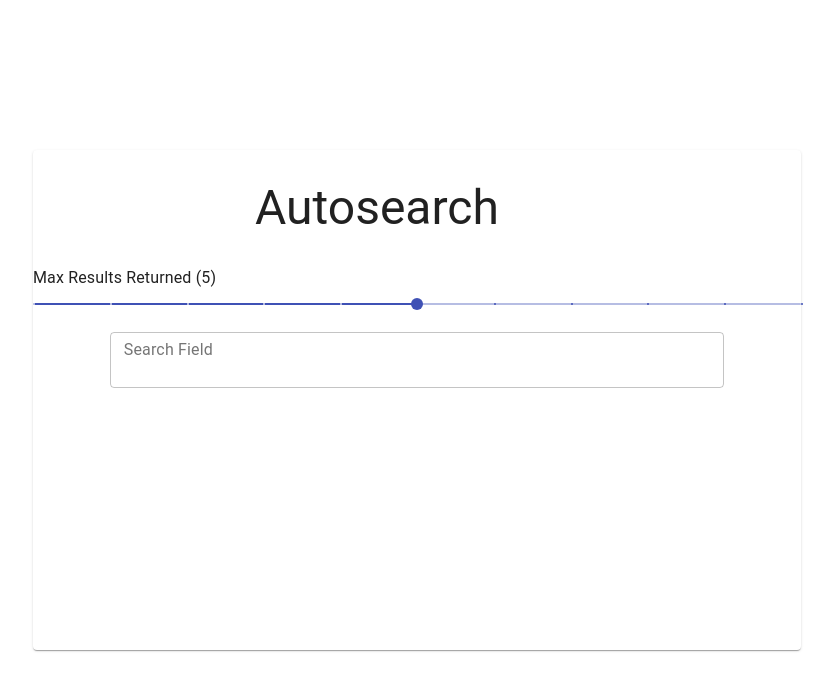
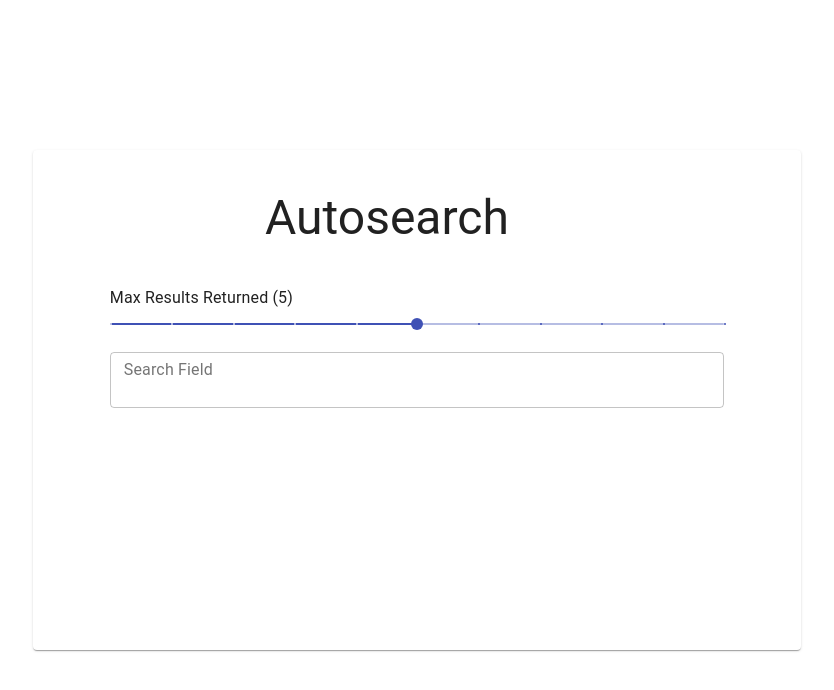
Before and after one commit to GandalfGrey123/autocomplete-excercise, a React (Create React App) app in the folder application/: page / in a window 1280 px wide. Shown: the top 690 px of the page, without its empty margins (223-1057 px from the left). Built offline with nearby package versions, Linux system fonts and the light colour scheme; the HTML template or start-up script is replaced by a standard one.

Commit message:
Update search-form.js

```diff
--- a/application/src/modules/autosearch/styles/search-form.js
+++ b/application/src/modules/autosearch/styles/search-form.js
@@ -1,3 +1,8 @@
+var textFieldWidth = '80%';
+var textFieldLeftOffset = '10%';
+
+var sliderWidth = '80%';
+
 const styles = theme => ({
  formBody: {
   width: '60%',
@@ -10,19 +15,28 @@ const styles = theme => ({
 
  formTitle:{
   marginLeft:'25%',
-  padding: 30,
+  padding: 40,
  },
 
  textField:{
-  marginLeft:'10%',
+  marginLeft:textFieldLeftOffset,
   paddingTop:10,
-  width:'80%',
+  width:textFieldWidth,
  },
 
- suggestions:{
-  marginLeft:'10%',
-  width:'80%',
- }
+ suggestionsBox:{
+  marginLeft:textFieldLeftOffset,
+  width:textFieldWidth,
+ },
+
+ hideBox:{
+  display: 'none',
+ },
+
+ maxSlider:{
+  marginLeft:textFieldLeftOffset,
+  width:sliderWidth,
+ },
 
 });
 
```
